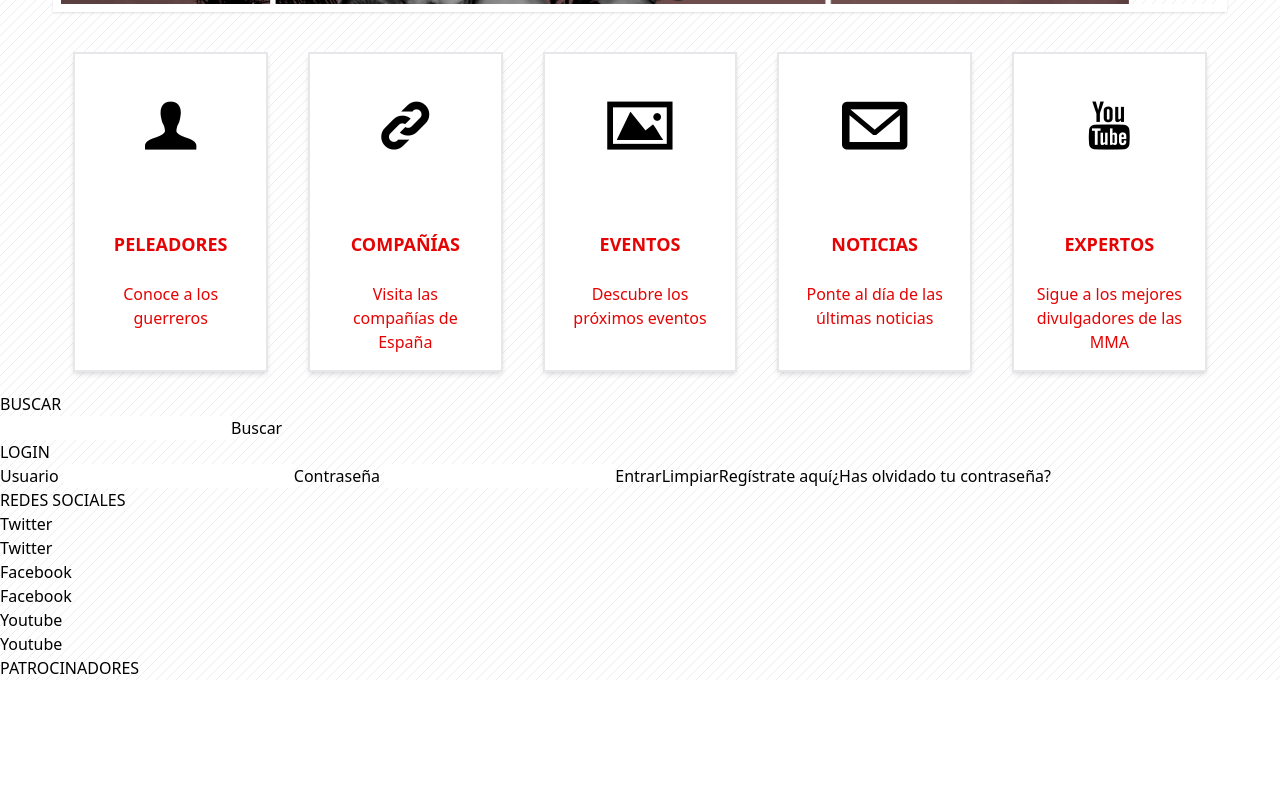
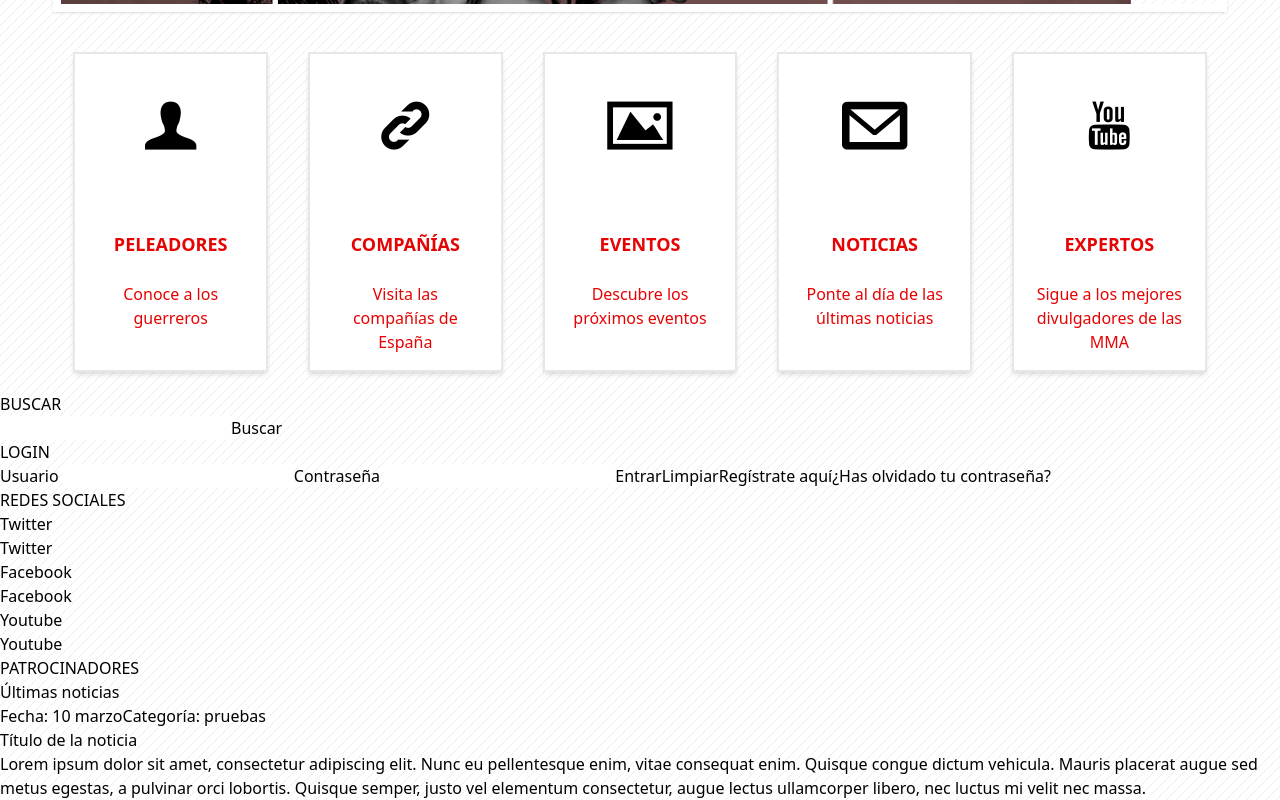
Before and after one commit to dvaldi7/Spanish-MMA, a React (Vite) app in the folder spanish-mma/: page / in a window 1280 px wide. Shown: the part 264-1064 px from the top of the page. Before the commit the page ends 944 px from the top, so only its background shows below. Built offline with nearby package versions, Linux system fonts and the light colour scheme.

Commit message:
added htm for articles

```diff
--- a/spanish-mma/src/App.jsx
+++ b/spanish-mma/src/App.jsx
@@ -12,27 +12,20 @@ function App() {
     return (
         <div className='bg-body-pattern bg-scroll min-h-screen'>
 
-            {/* INICIO HEADER */}
             <Header />
-            {/*FIN HEADER */}
 
             {/* INICIO INFORMACIÓN */}
             <section className='container w-11/12 mx-auto'>
+                <Banner />
 
-                {/* INICIO BANNER */}
-                <Banner />
-                {/* FIN BANNER */}
-
-                {/* INICIO TARJETAS */}
                 <Cards />
-                {/* FIN TARJETAS */}
 
             </section >
             {/* FIN INFORMACIÓN */}
 
             {/* INICIO CONTENIDO PRINCIPAL */}
             <main>
-
+                {/* INICIO BARRA LATERAL */}
                 <aside id='lateral'>
                     <h3>BUSCAR</h3>
                     <div id='search'>
@@ -46,10 +39,10 @@ function App() {
                     <h3>LOGIN</h3>
                     <div id='login'>
                         <form>
-                            <label for="email">Usuario </label>
+                            <label htmlFor="email">Usuario </label>
                             <input type='email' id='email' />
 
-                            <label for='password' >Contraseña </label>
+                            <label htmlFor='password' >Contraseña </label>
                             <input type='password' id='password' />
 
                             <input type='submit' value="Entrar" />
@@ -85,10 +78,33 @@ function App() {
                     </div>
 
                 </aside>
+                {/* FIN BARRA LATERAL */}
 
+                {/* INICIO ARTÍCULOS */}
                 <section>
+                    <h2>Últimas noticias</h2>
 
+                    <article>
+
+                        <div>
+                            <span>Fecha: 10 marzo</span>
+                            <span>Categoría: pruebas</span>
+                        </div>
+
+                        <h4>
+                            <a href='#'>Título de la noticia</a>
+                        </h4>
+
+                        <p>
+                            Lorem ipsum dolor sit amet, consectetur adipiscing elit. Nunc eu pellentesque enim, vitae
+                            consequat enim. Quisque congue dictum vehicula. Mauris placerat augue sed metus egestas,
+                            a pulvinar orci lobortis. Quisque semper, justo vel elementum consectetur, augue lectus
+                            ullamcorper libero, nec luctus mi velit nec massa.
+                        </p>
+
+                    </article>
                 </section>
+                {/* FIN ARTÍCULOS */}
 
             </main>
             {/* FIN CONTENIDO PRINCIPAL */}
```
